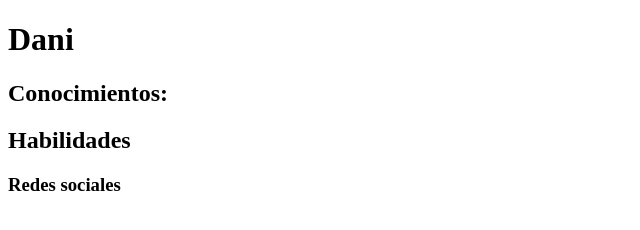
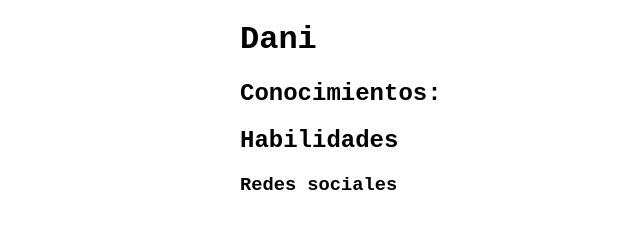
Before and after one commit to AngelVasquezNep/dani, a plain HTML site: page dani.html in a window 1280 px wide. Shown: the whole page, without its empty margins (0-640 px from the left). Drawn offline with Linux system fonts and the light colour scheme.

Commit message:
Add basic styles

```diff
--- a/dani.html
+++ b/dani.html
@@ -4,6 +4,18 @@
   <meta charset="UTF-8">
   <meta name="viewport" content="width=device-width, initial-scale=1.0">
   <title>Dani</title>
+  <style>
+    body {
+      margin: 0;
+      padding: 0;
+      font-family: 'Courier New', Courier, monospace;
+    }
+
+    main {
+      margin: 1rem auto;
+      max-width: 50rem;
+    }
+  </style>
 </head>
 <body>
   <main>
```
